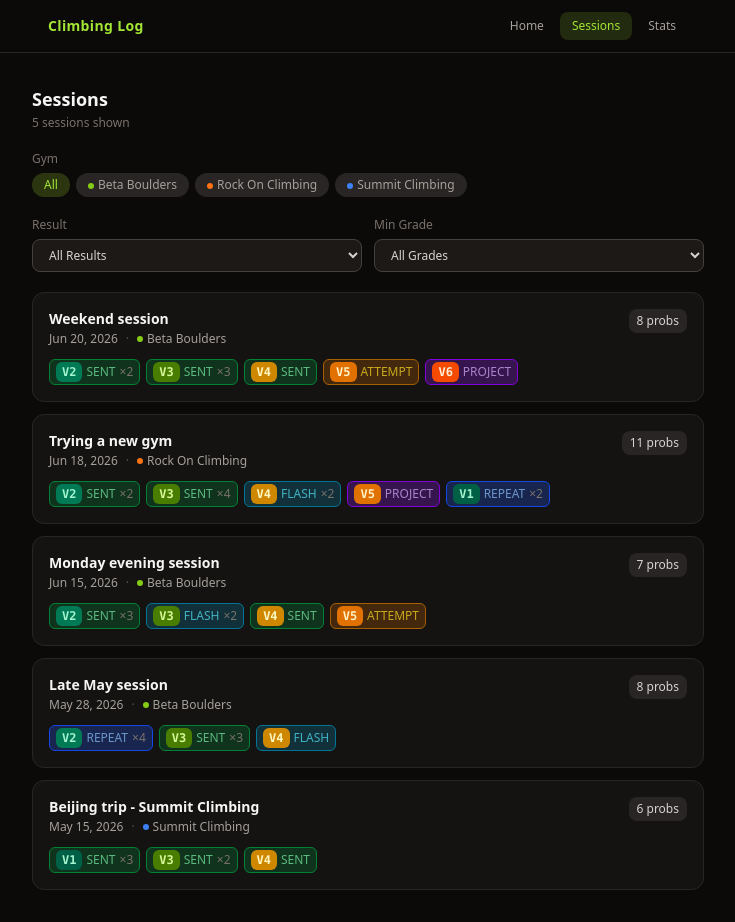
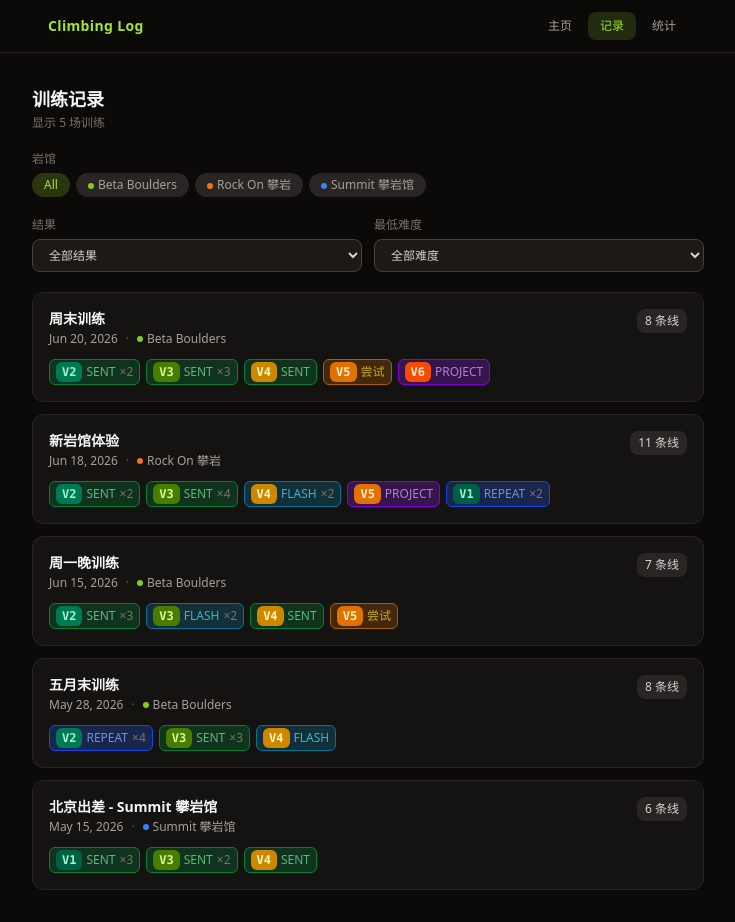
Before and after one commit to Laurentdiao/my_climbing, a React (Vite) app: page /#/sessions in a window 1280 px wide. Shown: the whole page, without its empty margins (272-1007 px from the left). Built offline with nearby package versions, Linux system fonts and the light colour scheme.

Commit message:
feat: Chinese UI and sample data

```diff
--- a/index.html
+++ b/index.html
@@ -4,8 +4,8 @@
     <meta charset="UTF-8" />
     <link rel="icon" type="image/svg+xml" href="/favicon.svg" />
     <meta name="viewport" content="width=device-width, initial-scale=1.0" />
-    <meta name="description" content="Personal climbing log - track sessions, problems, and progress" />
-    <title>Climbing Log</title>
+    <meta name="description" content="个人攀岩训练记录 - 记录每次训练的线路、难度和进步" />
+    <title>攀岩记录</title>
   </head>
   <body class="bg-stone-950 text-stone-100 antialiased">
     <div id="root"></div>
--- a/src/data/climbing-log.json
+++ b/src/data/climbing-log.json
@@ -1,8 +1,8 @@
 {
   "profile": {
     "displayName": "Climber",
-    "siteTitle": "Climbing Log",
-    "bio": "Bouldering enthusiast. Training regularly at indoor gyms.",
+    "siteTitle": "攀岩记录",
+    "bio": "室内抱石爱好者，定期训练中。",
     "homeGym": "Beta Boulders"
   },
   "gyms": [
@@ -14,13 +14,13 @@
     },
     {
       "id": "rock-on",
-      "name": "Rock On Climbing",
+      "name": "Rock On 攀岩",
       "city": "Shanghai",
       "color": "#f97316"
     },
     {
       "id": "summit-gym",
-      "name": "Summit Climbing",
+      "name": "Summit 攀岩馆",
       "city": "Beijing",
       "color": "#3b82f6"
     }
@@ -31,8 +31,8 @@
       "climbedAt": "2026-06-15",
       "gymId": "beta-boulders",
       "discipline": "bouldering",
-      "title": "Monday evening session",
-      "notes": "Felt strong today. Worked on overhang problems.",
+      "title": "周一晚训练",
+      "notes": "今天状态不错，练了仰角线路。",
       "entries": [
         {
           "id": "entry-1",
@@ -42,7 +42,7 @@
           "result": "sent",
           "attempts": 1,
           "quantity": 3,
-          "notes": "Warm-up circuit",
+          "notes": "热身循环",
           "videoUrl": "",
           "videoPlatform": "",
           "videoTitle": ""
@@ -55,7 +55,7 @@
           "result": "flash",
           "attempts": 1,
           "quantity": 2,
-          "notes": "Two new V3s on the slab wall",
+          "notes": "斜面墙上的两条新 V3",
           "videoUrl": "",
           "videoPlatform": "",
           "videoTitle": ""
@@ -68,10 +68,10 @@
           "result": "sent",
           "attempts": 3,
           "quantity": 1,
-          "notes": "Crimpy problem on the 45° wall",
+          "notes": "45度墙上的指力线路",
           "videoUrl": "https://www.xiaohongshu.com/explore/example123",
           "videoPlatform": "xiaohongshu",
-          "videoTitle": "V4 crimp send"
+          "videoTitle": "V4 指力线完成"
         },
         {
           "id": "entry-4",
@@ -81,7 +81,7 @@
           "result": "attempted",
           "attempts": 5,
           "quantity": 1,
-          "notes": "Almost got the crux move. Need more tension.",
+          "notes": "差点过了难点，需要更多身体张力。",
           "videoUrl": "",
           "videoPlatform": "",
           "videoTitle": ""
@@ -93,8 +93,8 @@
       "climbedAt": "2026-06-18",
       "gymId": "rock-on",
       "discipline": "bouldering",
-      "title": "Trying a new gym",
-      "notes": "First time at Rock On. Great setting, softer grades than Beta.",
+      "title": "新岩馆体验",
+      "notes": "第一次来 Rock On。线路定得不错，难度比 Beta 稍软。",
       "entries": [
         {
           "id": "entry-5",
@@ -117,10 +117,10 @@
           "result": "sent",
           "attempts": 2,
           "quantity": 4,
-          "notes": "Volume set was very fun",
+          "notes": "造型点线路非常有趣",
           "videoUrl": "https://www.xiaohongshu.com/explore/example456",
           "videoPlatform": "xiaohongshu",
-          "videoTitle": "4 V3s at Rock On"
+          "videoTitle": "Rock On 四条 V3"
         },
         {
           "id": "entry-7",
@@ -130,7 +130,7 @@
           "result": "flash",
           "attempts": 1,
           "quantity": 2,
-          "notes": "Flashed both! Style really suits me.",
+          "notes": "两条都 Flash 了！风格很适合我。",
           "videoUrl": "",
           "videoPlatform": "",
           "videoTitle": ""
@@ -143,7 +143,7 @@
           "result": "project",
           "attempts": null,
           "quantity": 1,
-          "notes": "Long-term project. Dyno start to compression finish.",
+          "notes": "长期 Project。Dyno 起步接对抗结束。",
           "videoUrl": "",
           "videoPlatform": "",
           "videoTitle": ""
@@ -156,7 +156,7 @@
           "result": "repeat",
           "attempts": 1,
           "quantity": 2,
-          "notes": "Cool-down laps",
+          "notes": "放松圈数",
           "videoUrl": "",
           "videoPlatform": "",
           "videoTitle": ""
@@ -168,8 +168,8 @@
       "climbedAt": "2026-06-20",
       "gymId": "beta-boulders",
       "discipline": "bouldering",
-      "title": "Weekend session",
-      "notes": "New set this week. Lots of interesting problems.",
+      "title": "周末训练",
+      "notes": "本周换了新线，有很多有趣的线路。",
       "entries": [
         {
           "id": "entry-10",
@@ -192,7 +192,7 @@
           "result": "sent",
           "attempts": 2,
           "quantity": 3,
-          "notes": "One was a tricky slab with heel hook",
+          "notes": "有一条是 tricky 的斜面加 heel hook",
           "videoUrl": "",
           "videoPlatform": "",
           "videoTitle": ""
@@ -205,10 +205,10 @@
           "result": "sent",
           "attempts": 4,
           "quantity": 1,
-          "notes": "Finally sent this one! Been working on it.",
+          "notes": "终于完成这条了！磕了很久。",
           "videoUrl": "https://www.xiaohongshu.com/explore/example789",
           "videoPlatform": "xiaohongshu",
-          "videoTitle": "V4 project finally sent"
+          "videoTitle": "V4 Project 终于完成"
         },
         {
           "id": "entry-13",
@@ -218,7 +218,7 @@
           "result": "attempted",
           "attempts": 3,
           "quantity": 1,
-          "notes": "Got a few moves in. Big dynamic move to a sloper.",
+          "notes": "做了几个动作。一个大动态到 open 点。",
           "videoUrl": "",
           "videoPlatform": "",
           "videoTitle": ""
@@ -231,7 +231,7 @@
           "result": "project",
           "attempts": null,
           "quantity": 1,
-          "notes": "Mega project. Possibly the hardest thing I've tried.",
+          "notes": "超级 Project。可能是我试过最难的线。",
           "videoUrl": "",
           "videoPlatform": "",
           "videoTitle": ""
@@ -243,8 +243,8 @@
       "climbedAt": "2026-05-28",
       "gymId": "beta-boulders",
       "discipline": "bouldering",
-      "title": "Late May session",
-      "notes": "Solid training day.",
+      "title": "五月末训练",
+      "notes": "扎实的一天。",
       "entries": [
         {
           "id": "entry-15",
@@ -254,7 +254,7 @@
           "result": "repeat",
           "attempts": 1,
           "quantity": 4,
-          "notes": "Warm-up repeats",
+          "notes": "热身重复攀爬",
           "videoUrl": "",
           "videoPlatform": "",
           "videoTitle": ""
@@ -280,7 +280,7 @@
           "result": "flash",
           "attempts": 1,
           "quantity": 1,
-          "notes": "Surprise flash. Looked harder than it was.",
+          "notes": "意外 Flash。看起来比实际难。",
           "videoUrl": "",
           "videoPlatform": "",
           "videoTitle": ""
@@ -292,8 +292,8 @@
       "climbedAt": "2026-05-15",
       "gymId": "summit-gym",
       "discipline": "bouldering",
-      "title": "Beijing trip - Summit Climbing",
-      "notes": "On a work trip. Checked out Summit. Good setting.",
+      "title": "北京出差 - Summit 攀岩馆",
+      "notes": "出差顺便探馆。Summit 定线不错。",
       "entries": [
         {
           "id": "entry-18",
@@ -303,7 +303,7 @@
           "result": "sent",
           "attempts": 1,
           "quantity": 3,
-          "notes": "Warm-up",
+          "notes": "热身",
           "videoUrl": "",
           "videoPlatform": "",
           "videoTitle": ""
@@ -329,10 +329,10 @@
           "result": "sent",
           "attempts": 3,
           "quantity": 1,
-          "notes": "Took a few tries but got it",
+          "notes": "试了几次终于过了",
           "videoUrl": "https://www.xiaohongshu.com/explore/example101",
           "videoPlatform": "xiaohongshu",
-          "videoTitle": "Summit Climbing V4"
+          "videoTitle": "Summit 攀岩馆 V4"
         }
       ]
     }
--- a/src/features/climbing/components/SessionCard.tsx
+++ b/src/features/climbing/components/SessionCard.tsx
@@ -12,7 +12,7 @@ const resultLabels: Record<string, string> = {
   flash: "FLASH",
   sent: "SENT",
   repeat: "REPEAT",
-  attempted: "ATTEMPT",
+  attempted: "尝试",
   project: "PROJECT",
 };
 
@@ -62,7 +62,7 @@ export function SessionCard({ session, gym }: SessionCardProps) {
           </div>
         </div>
         <span className="shrink-0 rounded-lg bg-stone-800 px-2 py-1 text-xs font-medium text-stone-300">
-          {totalProblems} probs
+          {totalProblems} 条线
         </span>
       </div>
 
@@ -83,7 +83,7 @@ export function SessionCard({ session, gym }: SessionCardProps) {
         ))}
         {session.entries.length > 6 && (
           <span className="text-xs text-stone-500">
-            +{session.entries.length - 6} more
+            +{session.entries.length - 6} 更多
           </span>
         )}
       </div>
--- a/src/features/climbing/components/SessionDetail.tsx
+++ b/src/features/climbing/components/SessionDetail.tsx
@@ -13,7 +13,7 @@ const resultLabels: Record<string, string> = {
   flash: "Flash",
   sent: "Sent",
   repeat: "Repeat",
-  attempted: "Attempted",
+  attempted: "尝试中",
   project: "Project",
 };
 
@@ -44,7 +44,7 @@ export function SessionDetail({ session, gym }: SessionDetailProps) {
         <svg className="h-3.5 w-3.5" fill="none" viewBox="0 0 24 24" stroke="currentColor" strokeWidth={2}>
           <path strokeLinecap="round" strokeLinejoin="round" d="M15.75 19.5L8.25 12l7.5-7.5" />
         </svg>
-        Back to sessions
+        返回记录列表
       </Link>
 
       <div className="rounded-xl border border-stone-800 bg-stone-900/60 p-5">
@@ -72,7 +72,7 @@ export function SessionDetail({ session, gym }: SessionDetailProps) {
             {session.discipline}
           </span>
           <span className="text-stone-600">·</span>
-          <span>{session.entries.length} lines · {totalProblems} problems</span>
+          <span>{session.entries.length} 组 · {totalProblems} 条线路</span>
         </div>
 
         {session.notes && (
@@ -94,7 +94,7 @@ export function SessionDetail({ session, gym }: SessionDetailProps) {
                 </span>
                 {entry.attempts !== null && entry.attempts > 0 && (
                   <span className="text-xs text-stone-500">
-                    {entry.attempts} attempt{entry.attempts > 1 ? "s" : ""}
+                    {entry.attempts} 次尝试
                   </span>
                 )}
                 {entry.quantity > 1 && (
@@ -117,7 +117,7 @@ export function SessionDetail({ session, gym }: SessionDetailProps) {
                   />
                   {entry.quantity > 1 && (
                     <span className="ml-2 text-xs text-stone-600">
-                      (related video, not per-problem)
+                      (相关视频，非逐条线路视频)
                     </span>
                   )}
                 </div>
--- a/src/features/climbing/components/StatsPanel.tsx
+++ b/src/features/climbing/components/StatsPanel.tsx
@@ -17,10 +17,10 @@ interface StatsPanelProps {
 
 export function StatsSummary({ stats }: StatsPanelProps) {
   const cards = [
-    { label: "Sessions", value: stats.totalSessions },
-    { label: "Problems", value: stats.totalProblems },
-    { label: "Completed", value: stats.completedProblems },
-    { label: "Rate", value: `${stats.completionRate}%` },
+    { label: "训练场次", value: stats.totalSessions },
+    { label: "线路总数", value: stats.totalProblems },
+    { label: "已完成", value: stats.completedProblems },
+    { label: "完成率", value: `${stats.completionRate}%` },
   ];
 
   return (
@@ -49,7 +49,7 @@ export function MonthlyTrendChart({ stats }: StatsPanelProps) {
   return (
     <div className="rounded-xl border border-stone-800 bg-stone-900/60 p-4">
       <h3 className="mb-3 text-sm font-semibold text-stone-300">
-        Monthly Trend
+        月度趋势
       </h3>
       <ResponsiveContainer width="100%" height={200}>
         <BarChart data={data} margin={{ top: 4, right: 4, left: -16, bottom: 0 }}>
@@ -99,7 +99,7 @@ export function GymDistributionChart({ stats }: StatsPanelProps) {
   return (
     <div className="rounded-xl border border-stone-800 bg-stone-900/60 p-4">
       <h3 className="mb-3 text-sm font-semibold text-stone-300">
-        By Gym
+        岩馆分布
       </h3>
       <ResponsiveContainer width="100%" height={180}>
         <BarChart
@@ -152,7 +152,7 @@ export function GradeDistributionChart({ stats }: StatsPanelProps) {
   return (
     <div className="rounded-xl border border-stone-800 bg-stone-900/60 p-4">
       <h3 className="mb-3 text-sm font-semibold text-stone-300">
-        By Grade
+        难度分布
       </h3>
       <ResponsiveContainer width="100%" height={200}>
         <BarChart
@@ -200,7 +200,7 @@ export function HighestGrade({ stats }: StatsPanelProps) {
 
   return (
     <div className="rounded-xl border border-stone-800 bg-stone-900/60 p-4 text-center">
-      <div className="text-xs text-stone-500">Highest Send</div>
+      <div className="text-xs text-stone-500">最高完成</div>
       <div className="mt-1">
         <GradePill gradeLabel={stats.highestGrade} />
       </div>
--- a/src/pages/HomePage.tsx
+++ b/src/pages/HomePage.tsx
@@ -40,7 +40,7 @@ export function HomePage() {
         )}
         {profile.homeGym && (
           <p className="mt-2 text-xs text-stone-500">
-            Home gym: {profile.homeGym}
+            常去岩馆: {profile.homeGym}
           </p>
         )}
       </div>
@@ -55,13 +55,13 @@ export function HomePage() {
       <div>
         <div className="flex items-center justify-between mb-3">
           <h3 className="text-sm font-semibold text-stone-300">
-            Recent Sessions
+            最近训练
           </h3>
           <Link
             to="/sessions"
             className="text-xs text-lime-400 hover:text-lime-300 transition-colors"
           >
-            View all →
+            全部记录 →
           </Link>
         </div>
         <div className="space-y-3">
--- a/src/pages/NavBar.tsx
+++ b/src/pages/NavBar.tsx
@@ -1,9 +1,9 @@
 import { NavLink } from "react-router-dom";
 
 const links = [
-  { to: "/", label: "Home" },
-  { to: "/sessions", label: "Sessions" },
-  { to: "/stats", label: "Stats" },
+  { to: "/", label: "主页" },
+  { to: "/sessions", label: "记录" },
+  { to: "/stats", label: "统计" },
 ];
 
 export function NavBar() {
--- a/src/pages/SessionDetailPage.tsx
+++ b/src/pages/SessionDetailPage.tsx
@@ -27,7 +27,7 @@ export function SessionDetailPage() {
   if (!session) {
     return (
       <div className="py-20 text-center">
-        <p className="text-stone-400">Session not found.</p>
+          <p className="text-stone-400">未找到该场训练记录。</p>
       </div>
     );
   }
--- a/src/pages/SessionsPage.tsx
+++ b/src/pages/SessionsPage.tsx
@@ -7,16 +7,16 @@ import { SessionCard } from "../features/climbing/components/SessionCard";
 import { GymFilter } from "../features/climbing/components/GymFilter";
 
 const RESULT_OPTIONS = [
-  { value: "", label: "All Results" },
+  { value: "", label: "全部结果" },
   { value: "flash", label: "Flash" },
   { value: "sent", label: "Sent" },
   { value: "repeat", label: "Repeat" },
-  { value: "attempted", label: "Attempted" },
+  { value: "attempted", label: "尝试中" },
   { value: "project", label: "Project" },
 ];
 
 const GRADE_OPTIONS = [
-  { value: "", label: "All Grades" },
+  { value: "", label: "全部难度" },
   { value: "0", label: "V0" },
   { value: "1", label: "V1" },
   { value: "2", label: "V2" },
@@ -66,14 +66,14 @@ export function SessionsPage() {
   return (
     <div className="space-y-5 py-4">
       <div>
-        <h1 className="text-lg font-bold text-stone-100">Sessions</h1>
+        <h1 className="text-lg font-bold text-stone-100">训练记录</h1>
         <p className="mt-0.5 text-xs text-stone-500">
-          {filteredSessions.length} session{filteredSessions.length !== 1 ? "s" : ""} shown
+          显示 {filteredSessions.length} 场训练
         </p>
       </div>
 
       <div>
-        <p className="mb-1.5 text-xs text-stone-500">Gym</p>
+        <p className="mb-1.5 text-xs text-stone-500">岩馆</p>
         <GymFilter
           gyms={data.gyms}
           activeGymId={gymFilter}
@@ -83,7 +83,7 @@ export function SessionsPage() {
 
       <div className="flex gap-3">
         <div className="flex-1">
-          <p className="mb-1.5 text-xs text-stone-500">Result</p>
+          <p className="mb-1.5 text-xs text-stone-500">结果</p>
           <select
             value={resultFilter}
             onChange={(e) => setResultFilter(e.target.value)}
@@ -97,7 +97,7 @@ export function SessionsPage() {
           </select>
         </div>
         <div className="flex-1">
-          <p className="mb-1.5 text-xs text-stone-500">Min Grade</p>
+          <p className="mb-1.5 text-xs text-stone-500">最低难度</p>
           <select
             value={gradeFilter}
             onChange={(e) => setGradeFilter(e.target.value)}
@@ -115,7 +115,7 @@ export function SessionsPage() {
       <div className="space-y-3">
         {filteredSessions.length === 0 && (
           <p className="py-8 text-center text-sm text-stone-500">
-            No sessions match the filters.
+            没有符合条件的训练记录。
           </p>
         )}
         {filteredSessions.map((session) => (
--- a/src/pages/StatsPage.tsx
+++ b/src/pages/StatsPage.tsx
@@ -33,7 +33,7 @@ export function StatsPage() {
   return (
     <div className="space-y-6 py-4">
       <div>
-        <h1 className="text-lg font-bold text-stone-100">Statistics</h1>
+        <h1 className="text-lg font-bold text-stone-100">数据统计</h1>
       </div>
 
       <StatsSummary stats={stats} />
```
